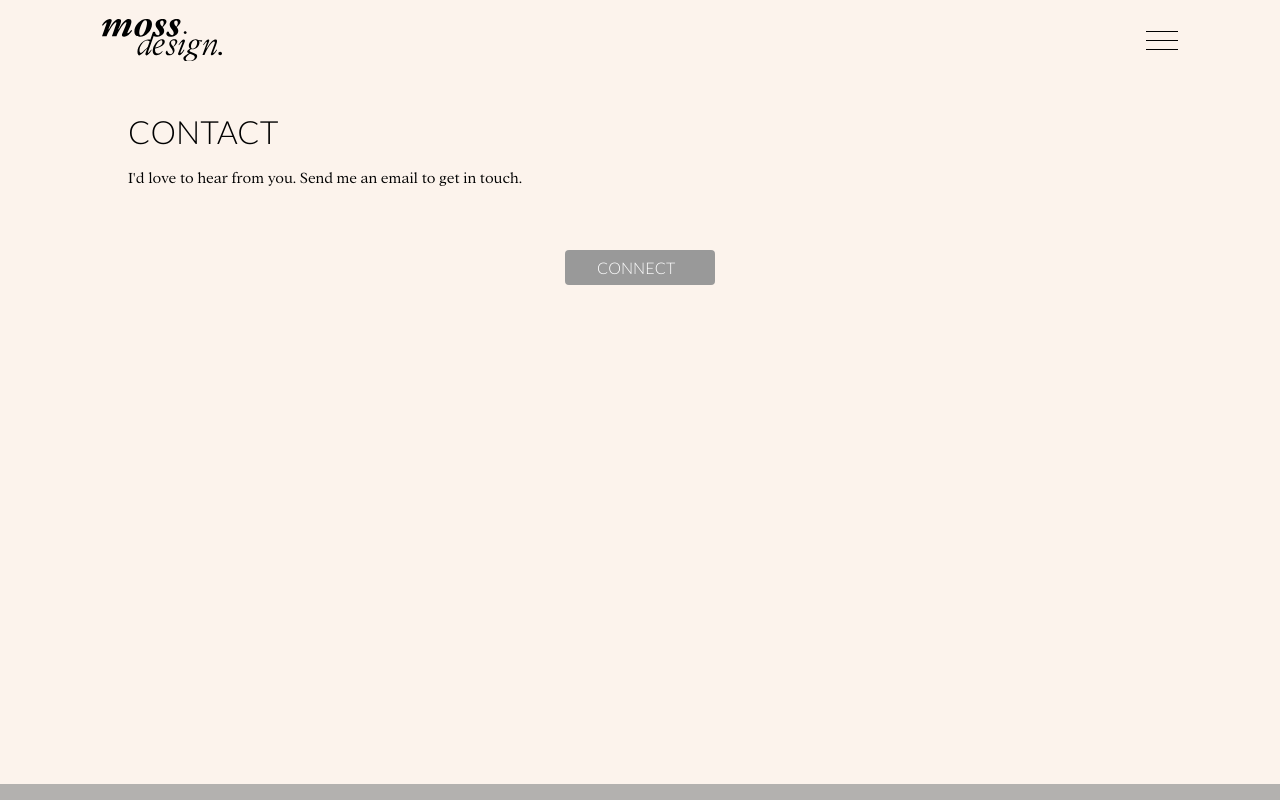
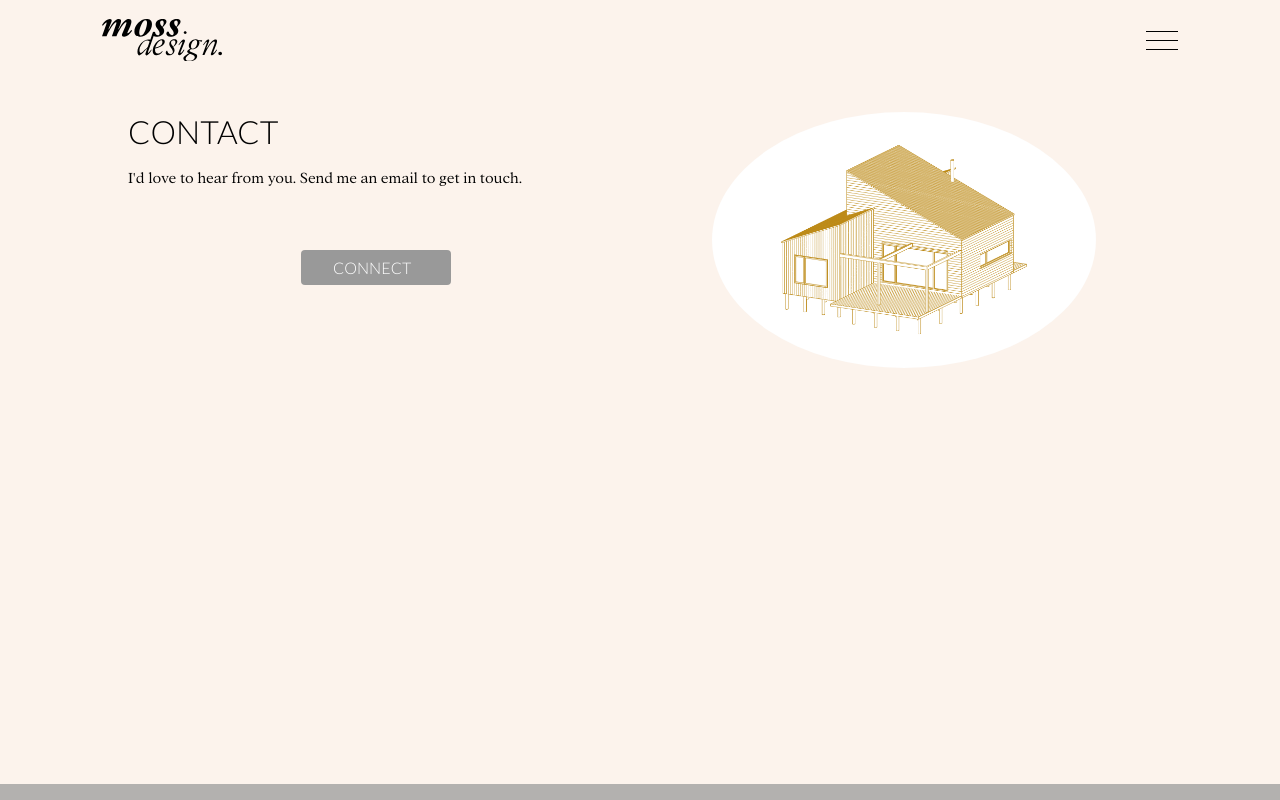
Before and after one commit to rmoss08/moss-design-website, a React (Create React App) app: page /contact in a window 1280 px wide. Shown: the top 800 px of the page. Built offline with nearby package versions, Linux system fonts and the light colour scheme; a web font is replaced by a local one.

Commit message:
fix: adds a grid and image to ContactPage to fix issue of ConnectLink being distorted

```diff
--- a/src/components/BackgroundImage.module.css
+++ b/src/components/BackgroundImage.module.css
@@ -14,11 +14,12 @@
   background-position: center;
 }
 .span-animation {
-  animation-duration: 20s;
+  animation-duration: 10s;
   animation-iteration-count: infinite;
   animation-timing-function: ease-in-out;
   animation-name: span;
 }
+
 @keyframes span {
   0% {
     transform: translateX(0%);
@@ -31,3 +32,9 @@
     transform: translateX(0%);
   }
 }
+
+@media (min-width: 540px) {
+  .span-animation {
+    animation-duration: 20s;
+  }
+}
--- a/src/pages/AboutPage.js
+++ b/src/pages/AboutPage.js
@@ -41,12 +41,12 @@ const AboutPage = () => {
     if (!isNavLocked) {
       dispatch(navActions.lock());
     }
-    console.log(isNavTransparent)
+    console.log(isNavTransparent);
     if (isNavTransparent) {
       dispatch(navActions.removeTransparency());
     }
     if (!isNavVisible) {
-      dispatch(navActions.showNav())
+      dispatch(navActions.showNav());
     }
   }, []);
 
@@ -58,7 +58,7 @@ const AboutPage = () => {
           className={styles['profile-pic']}
           alt="Headshot of Chloe Moss"
         />
-        <div className={styles.content}>
+        <div>
           <h1>CHLOE MOSS</h1>
           <h3 className={styles['job-title']}>Architectural Designer</h3>
           {aboutText}
--- a/src/pages/AboutPage.module.css
+++ b/src/pages/AboutPage.module.css
@@ -17,7 +17,7 @@
     margin-top: 0.5rem;
 }
 
-@media (min-width: 540px) {
+@media (min-width: 850px) {
     .about-page {
         grid-template-columns: repeat(2, 1fr);
         column-gap: 2rem;
--- a/src/pages/ContactPage.js
+++ b/src/pages/ContactPage.js
@@ -3,6 +3,8 @@ import Layout from '../components/Layout/Layout';
 import { useContext, useEffect } from 'react';
 import { navActions } from '../store/nav-slice';
 import { useDispatch, useSelector } from 'react-redux';
+import HouseGifSrc from '../assets/images/deconstructed-house.gif';
+import styles from './ContactPage.module.css';
 
 const ContactPage = () => {
   const isNavTransparent = useSelector((state) => state.nav.isTransparent);
@@ -15,22 +17,29 @@ const ContactPage = () => {
     if (!isNavLocked) {
       dispatch(navActions.lock());
     }
-    console.log(isNavTransparent)
+    console.log(isNavTransparent);
     if (isNavTransparent) {
       console.log('Removing trans');
       dispatch(navActions.removeTransparency());
     }
     if (!isNavVisible) {
-      dispatch(navActions.showNav())
+      dispatch(navActions.showNav());
     }
   }, []);
 
   return (
     <Layout>
-      <div className={`margin min-height`}>
-        <h1>CONTACT</h1>
-        <p>I'd love to hear from you. Send me an email to get in touch.</p>
-        <ConnectButton />
+      <div className={`margin min-height ${styles.grid}`}>
+        <div>
+          <h1>CONTACT</h1>
+          <p>I'd love to hear from you. Send me an email to get in touch.</p>
+          <ConnectButton />
+        </div>
+        <img
+          src={HouseGifSrc}
+          className={styles['house-gif']}
+          alt="GIF of animated house being deconstructed"
+        />
       </div>
     </Layout>
   );
--- /dev/null
+++ b/src/pages/ContactPage.module.css
@@ -0,0 +1,23 @@
+.grid {
+    display: grid;
+    row-gap: 2rem;
+}
+
+.house-gif {
+    display: block;
+    border-radius: 50%;
+    width: 80vw;
+    margin: 0 auto;
+}
+
+@media (min-width: 850px) {
+    .grid {
+        grid-template-columns: repeat(2, 1fr);
+        grid-template-rows: 1fr;
+        column-gap: 2rem;
+    }
+
+    .house-gif {
+        width: 30vw;
+    }
+}
```
Also changed, not shown: src/assets/images/deconstructed-house.gif (added).
